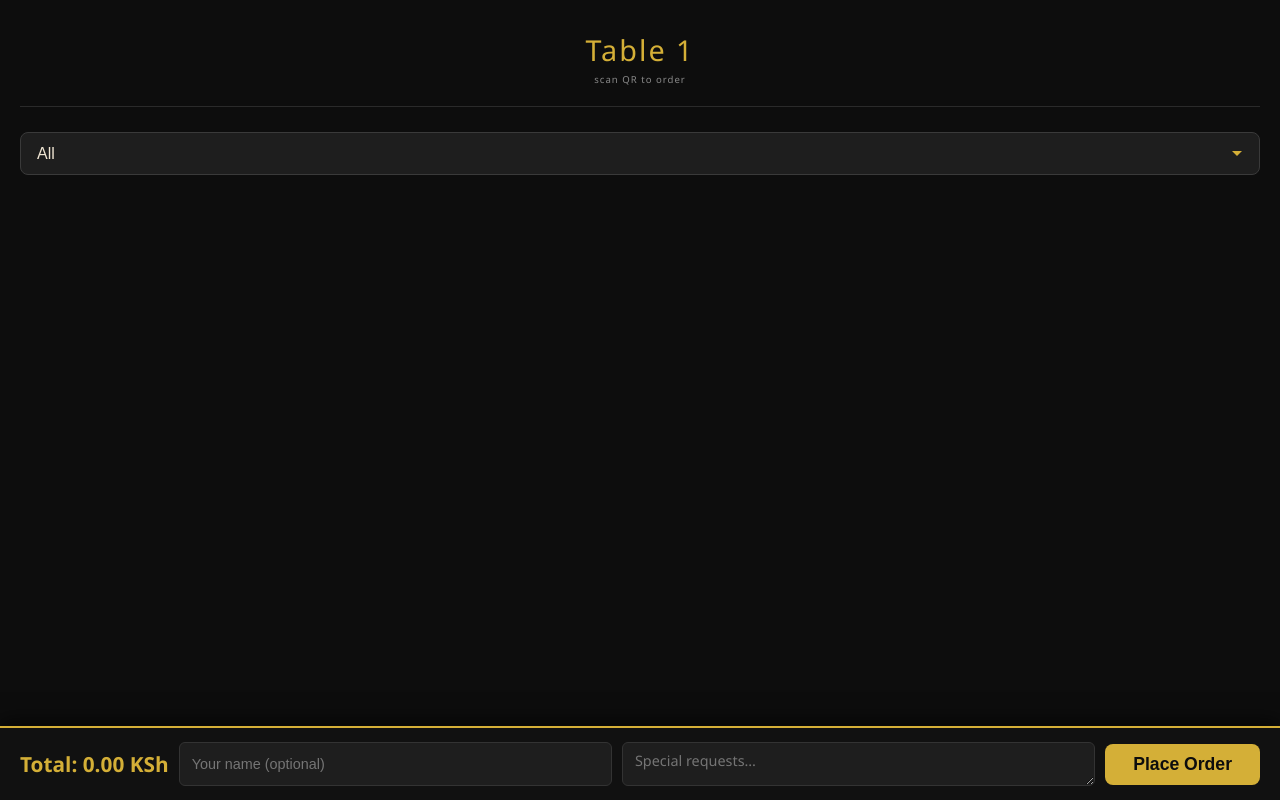
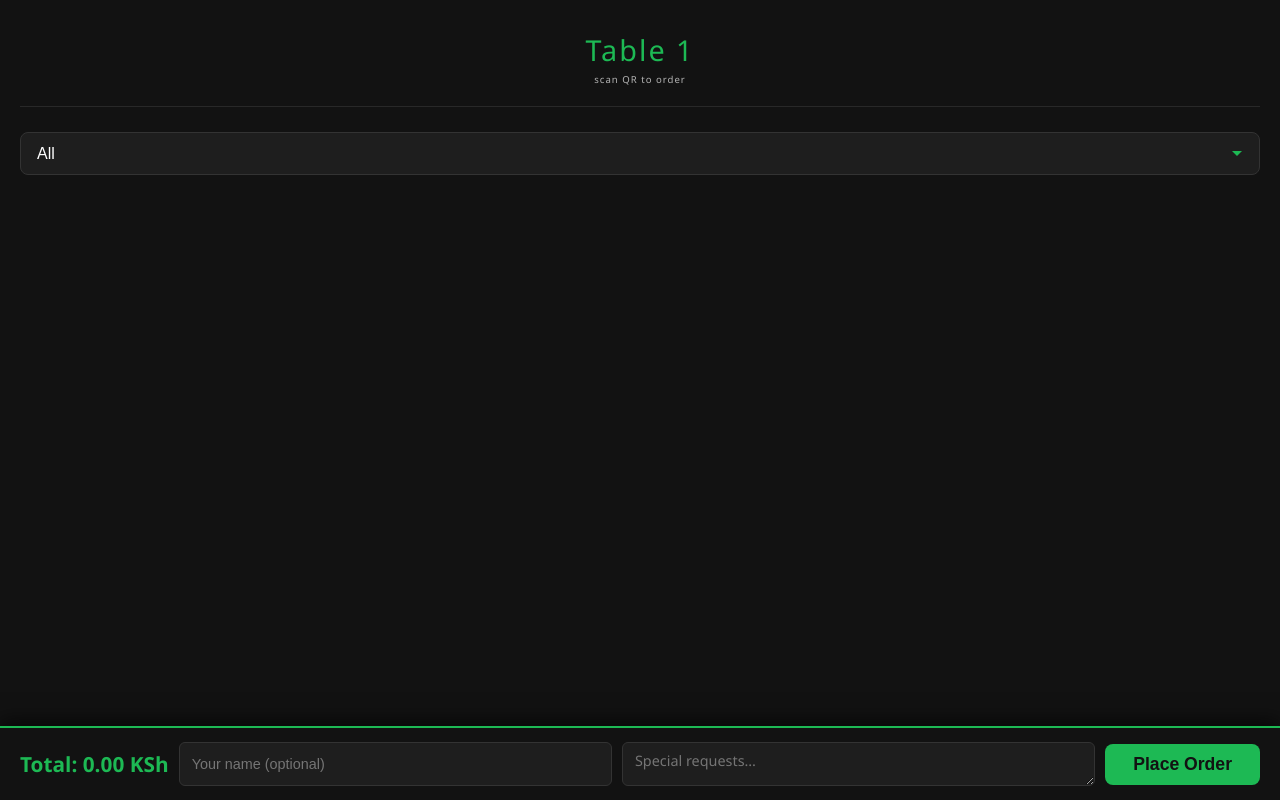
Before and after one commit to Kyle-00/Restaurant-pos-system, a Flask app: page /table/1 in a window 1280 px wide. Run offline with Flask 3, Linux system fonts and the light colour scheme; data that the repository does not hold is empty.

Commit message:
feat(order): update styles for improved dark mode support and accessibility

```diff
--- a/templates/order.html
+++ b/templates/order.html
@@ -8,27 +8,27 @@
         * { box-sizing: border-box; margin: 0; padding: 0; }
         body {
             font-family: 'Segoe UI', Arial, sans-serif;
-            background: #0d0d0d;
-            color: #f0e6d3;
+            background: #121212;
+            color: #FFFFFF;
             padding: 20px;
             padding-bottom: 120px;
         }
         .header {
             text-align: center;
             padding: 10px 0 20px;
-            border-bottom: 1px solid #2a2a2a;
+            border-bottom: 1px solid #282828;
             margin-bottom: 25px;
         }
         .header h1 {
             font-size: 1.8rem;
             font-weight: 300;
             letter-spacing: 2px;
-            color: #d4af37;
+            color: #1DB954;
         }
         .header h1 small {
             display: block;
             font-size: 0.6rem;
-            color: #888;
+            color: #B3B3B3;
             letter-spacing: 1px;
             margin-top: 4px;
         }
@@ -38,9 +38,9 @@
             width: 100%;
             padding: 12px 16px;
             margin-bottom: 25px;
-            background: #1e1e1e;
-            color: #f0e6d3;
-            border: 1px solid #3a3a3a;
+            background: #1E1E1E;
+            color: #FFFFFF;
+            border: 1px solid #333;
             border-radius: 8px;
             font-size: 1rem;
             appearance: none;
@@ -166,8 +167,8 @@
             bottom: 0;
             left: 0;
             right: 0;
-            background: #111;
-            border-top: 2px solid #d4af37;
+            background: #121212;
+            border-top: 2px solid #1DB954;
             padding: 14px 20px;
             display: flex;
             flex-direction: column;
@@ -185,7 +186,7 @@
         #cart-total {
             font-size: 1.3rem;
             font-weight: 600;
-            color: #d4af37;
+            color: #1DB954;
         }
         .cart-inputs {
             display: flex;
@@ -212,12 +213,12 @@
         }
         .cart-inputs input:focus,
         .cart-inputs textarea:focus {
-            outline: 2px solid #d4af37;
+            outline: 2px solid #1DB954;
             outline-offset: 2px;
         }
         #place-order-btn {
-            background: #d4af37;
-            color: #0d0d0d;
+            background: #1DB954;
+            color: #121212;
             border: none;
             border-radius: 8px;
             padding: 10px 28px;
```
Also changed, not shown: other parts of templates/order.html (+31 -30 lines).
